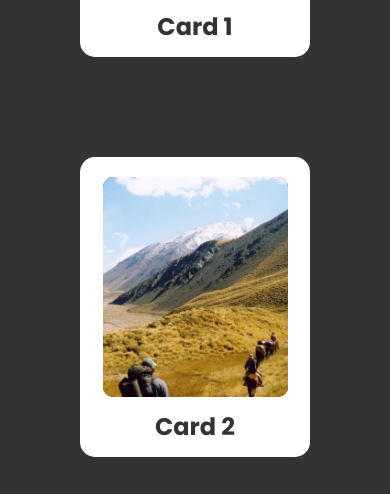
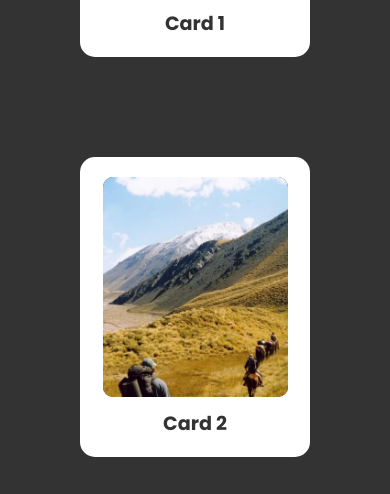
Before and after one commit to matdelongaro/css-card, a plain HTML site: page index.html in a window 390 px wide. Shown: the part 343-837 px from the top of the page. Drawn offline with Linux system fonts and the light colour scheme.

Commit message:
update1.1

```diff
--- a/css/style.css
+++ b/css/style.css
@@ -111,6 +111,9 @@ body{
         width: 185px;
         border-radius: 10px;
     }
+    .container .img-card .info h2{
+        font-size: 1.2rem;
+    }
     .container .img-card .info p{
         font-size: 0.8rem;
     }
```
